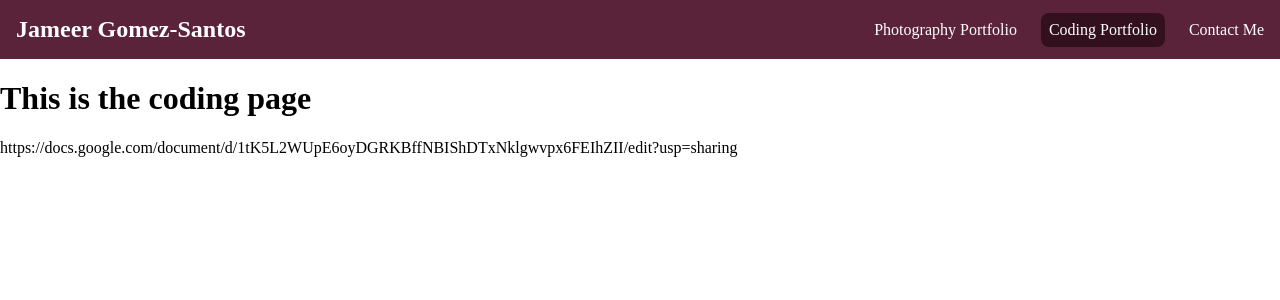
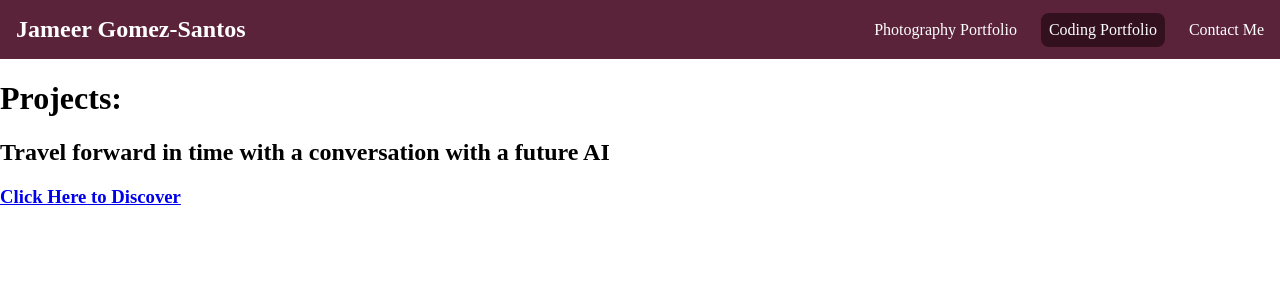
Before and after one commit to Cyiox/Website-Portfolio, a React (Vite) app: page /Coding in a window 1280 px wide. Shown: the top 300 px of the page. Built offline with nearby package versions, Linux system fonts and the light colour scheme.

Commit message:
Added TimeTraveller to Coding page and changed the useEffect on the photography page

```diff
--- a/package.json
+++ b/package.json
@@ -11,6 +11,7 @@
   },
   "dependencies": {
     "dom": "^0.0.3",
+    "motion": "^12.12.1",
     "phaser": "^3.87.0",
     "react": "^18.3.1",
     "react-dom": "^18.3.1",
--- a/src/pages/Coding.jsx
+++ b/src/pages/Coding.jsx
@@ -2,8 +2,9 @@ function Coding(){
 
     return(
         <div>
-        <h1>This is the coding page</h1>
-        <p>https://docs.google.com/document/d/1tK5L2WUpE6oyDGRKBffNBIShDTxNklgwvpx6FEIhZII/edit?usp=sharing</p>
+        <h1>Projects:</h1>
+            <h2>Travel forward in time with a conversation with a future AI</h2>
+            <h3><a href={"https://joyful-tiramisu-320360.netlify.app/timetraveler"}>Click Here to Discover</a></h3>
         </div>
     )
 }
--- a/src/pages/Photography.jsx
+++ b/src/pages/Photography.jsx
@@ -13,9 +13,20 @@ const images = [
 
 function Photography(){
     useEffect(() => {
+        const ogBackgroundColor = document.body.style.backgroundColor;
+        const ogMargin = document.body.style.margin;
+        const ogPadding = document.body.style.padding;
+
         document.body.style.backgroundColor = 'rgb(226,155,99)';
-        document.body.margin = "0";
-        document.body.padding = "0";
+        document.body.style.margin = "0";
+        document.body.style.padding = "0";
+
+        // Things will return this state when a user leaves this page
+        return () => {
+            document.body.style.backgroundColor = ogBackgroundColor;
+            document.body.style.margin = ogMargin;
+            document.body.style.padding = ogPadding;
+        }
     }, []);
 
     return(
--- a/src/pages/PhotographyStyles.css
+++ b/src/pages/PhotographyStyles.css
@@ -1,7 +1,7 @@
 .carousel-container {
     position: relative;
     width: 100%;
-    height: auto;
+    height: 100vh;
 }
 .carousel-image {
     position: absolute;
```
Also changed, not shown: 1 other file (tests, documents, lock files or other folders).
